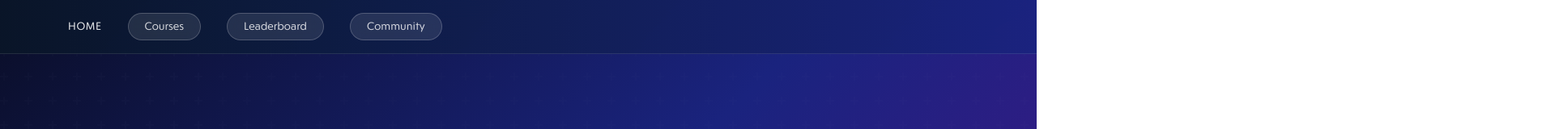
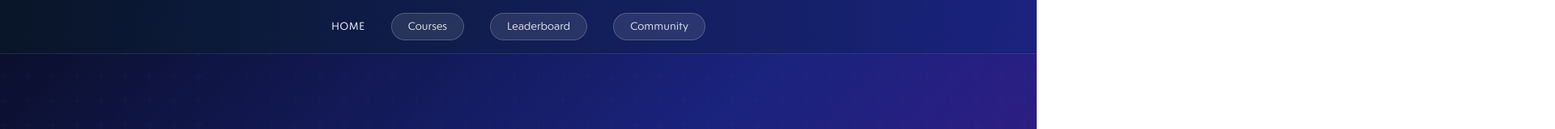
Before and after one commit to CornGminimate2P/Landing_Page, a Next.js app: page / in a window 1280 px wide. Shown: the top 160 px of the page at 81% size, 1920 px wide, since content can reach past the window. Built offline with nearby package versions, Linux system fonts and the light colour scheme.

Commit message:
Enhance layout by adjusting main section overflow and navbar alignment

```diff
--- a/app/page.tsx
+++ b/app/page.tsx
@@ -7,7 +7,7 @@ export default function Home() {
 	const [currentITTeamIndex, setCurrentITTeamIndex] = useState(0)
 
 	return (
-		<main className="min-h-screen bg-[#0a1628]">
+		<main className="min-h-screen overflow-x-hidden bg-[#0a1628]">
 			{/* Hero Section with Satya Quote */}
 			<section
 				className="min-h-screen flex items-center justify-center relative overflow-hidden pt-16 md:pt-20"
--- a/components/Navbar.tsx
+++ b/components/Navbar.tsx
@@ -22,7 +22,7 @@ export default function Navbar() {
 		<nav className="fixed top-0 left-0 right-0 z-50 bg-gradient-to-r from-[#0a1628]/95 to-[#1a237e]/95 backdrop-blur-md border-b border-white/10">
 			<div className="max-w-6xl mx-auto px-5 py-4">
 				{/* Desktop and Mobile Header */}
-				<div className="flex items-center justify-between">
+				<div className="flex items-center justify-center">
 					{/* Desktop Navigation */}
 					<div className="hidden md:flex items-center gap-8">
 						{navItems.map((item) => (
```
